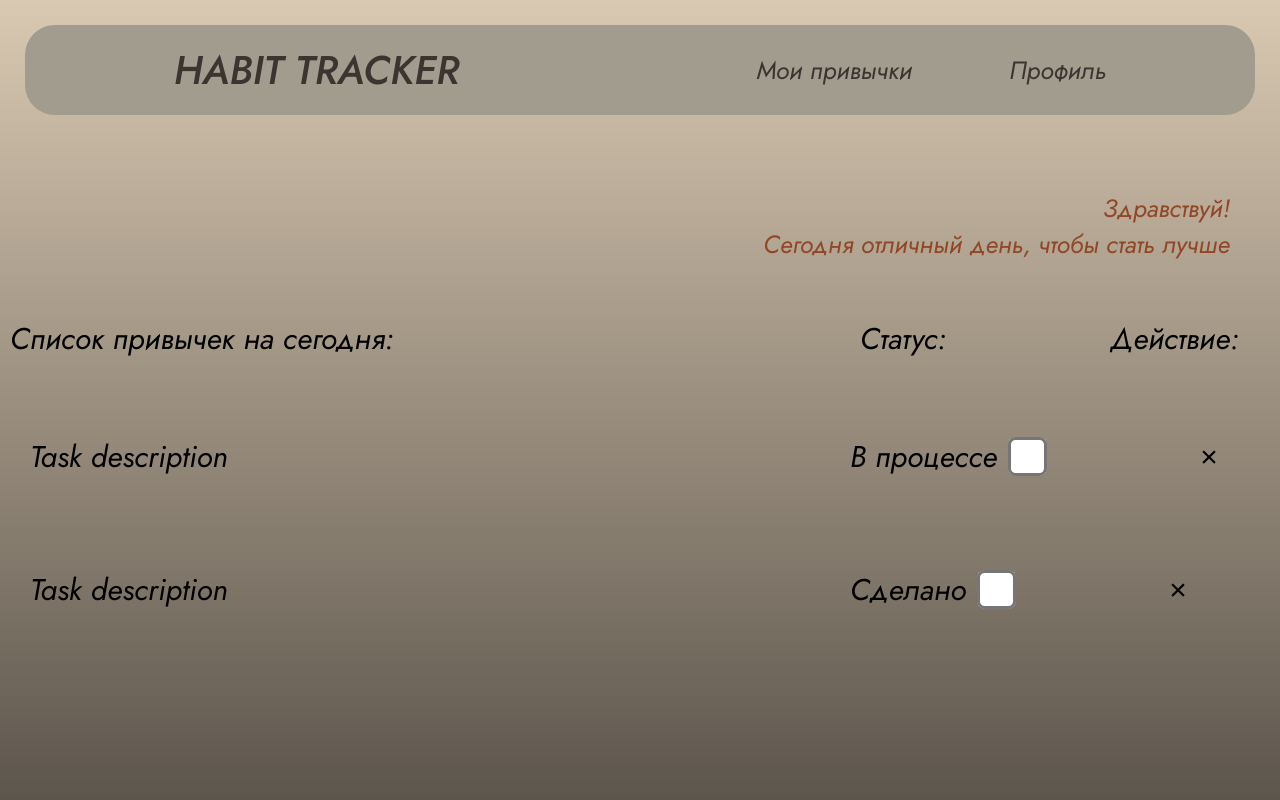
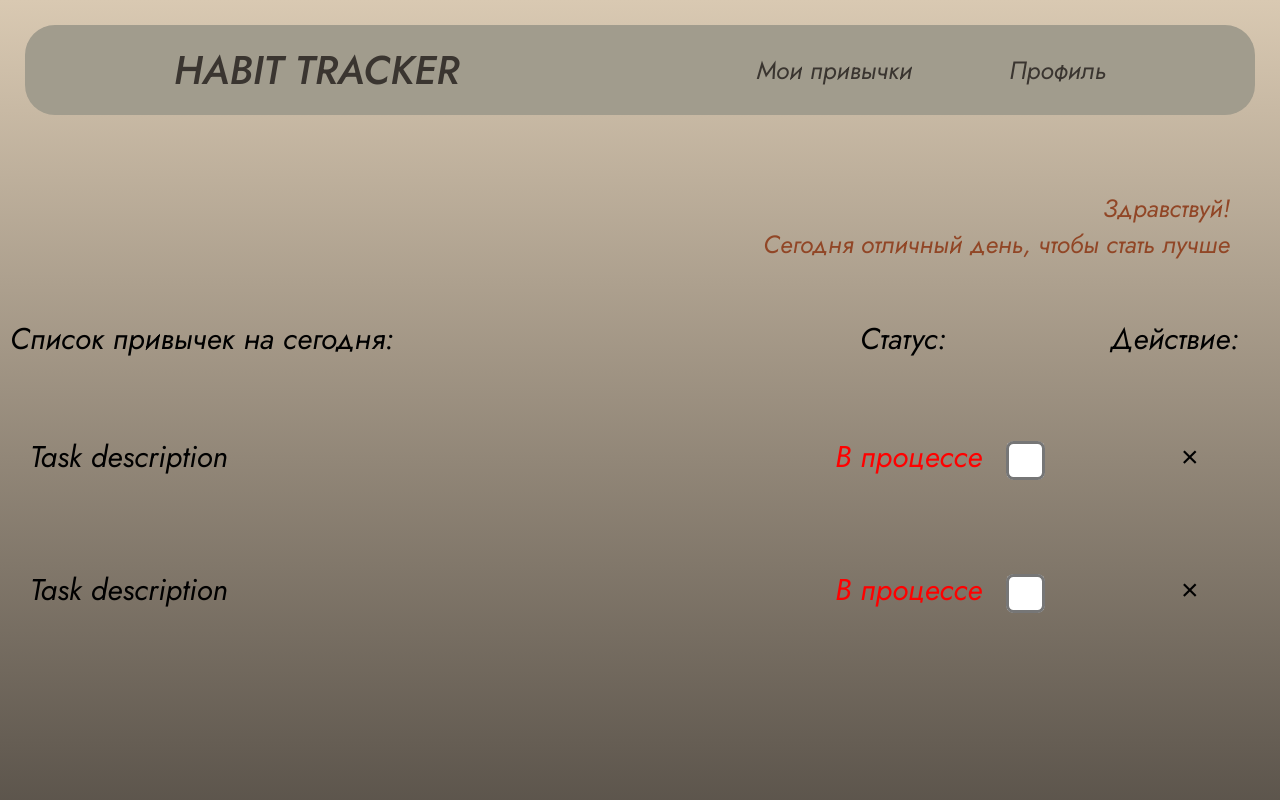
Before and after one commit to clanee/Habit-Tracker, a Next.js app: page / in a window 1280 px wide. Shown: the top 800 px of the page. Built offline with nearby package versions, Linux system fonts and the light colour scheme.

Commit message:
work on habit status: 'ready/in progress'

```diff
--- a/app/components/HabitsList/HabitsList.jsx
+++ b/app/components/HabitsList/HabitsList.jsx
@@ -1,31 +1,89 @@
+"use client";
+
 import Styles from "./HabitsList.module.css";
+import { useState } from "react";
 
 export const HabitsList = () => {
+  const [isChecked, setIsChecked] = useState({
+    box1: false,
+    box2: false,
+  });
+
+  const checkChange = (name) => (e) => {
+    setIsChecked({
+      ...isChecked,
+      [name]: e.target.checked,
+    });
+  };
   return (
     <div className={Styles["habits__list"]}>
       <div className={Styles["habit"]}>
         <div className={Styles["habit__description"]}>
           <p className={Styles["habit__p__description"]}>Task description</p>
         </div>
-        <p className={Styles["habit__status"]}>В процессе</p>
-        <input type="checkbox" className={Styles["habit__action"]}></input>
+        <div className={Styles["habit__status"]}>
+          {isChecked.box1 ? (
+            <p
+              className={Styles["habit__p__status"]}
+              style={{ color: "green" }}
+            >
+              Сделано
+            </p>
+          ) : (
+            <p className={Styles["habit__p__status"]} style={{ color: "red" }}>
+              В процессе
+            </p>
+          )}
+        </div>
+        <div className={Styles["habit__action"]}>
+          <input
+            type="checkbox"
+            className={Styles["habit__input__action"]}
+            checked={isChecked.box1}
+            onChange={checkChange("box1")}
+          ></input>
+        </div>
+        <div>
           <input
             type="button"
             value="×"
-          className={Styles["habit__delete"]}
+            className={Styles["habit__input__delete"]}
           ></input>
+        </div>
       </div>
       <div className={Styles["habit"]}>
         <div className={Styles["habit__description"]}>
           <p className={Styles["habit__p__description"]}>Task description</p>
         </div>
-        <p className={Styles["habit__status"]}>Сделано</p>
-        <input type="checkbox" className={Styles["habit__action"]}></input>
+        <div className={Styles["habit__status"]}>
+          {isChecked.box2 ? (
+            <p
+              className={Styles["habit__p__status"]}
+              style={{ color: "green" }}
+            >
+              Сделано
+            </p>
+          ) : (
+            <p className={Styles["habit__p__status"]} style={{ color: "red" }}>
+              В процессе
+            </p>
+          )}
+        </div>
+        <div className={Styles["habit__action"]}>
+          <input
+            type="checkbox"
+            className={Styles["habit__input__action"]}
+            checked={isChecked.box2}
+            onChange={checkChange("box2")}
+          ></input>
+        </div>
+        <div>
           <input
             type="button"
             value="×"
-          className={Styles["habit__delete"]}
+            className={Styles["habit__input__delete"]}
           ></input>
+        </div>
       </div>
     </div>
   );
--- a/app/components/HabitsList/HabitsList.module.css
+++ b/app/components/HabitsList/HabitsList.module.css
@@ -21,25 +21,28 @@
 }
 
 .habit__description {
-  width: 860px;
+  width: 845px;
 }
 
 .habit__p__description {
-  max-width: 600px;
+  max-width: 750px;
   margin-left: 40px;
 }
 
 .habit__status {
+  width: 160px;
   margin-right: 20px;
 }
 
 .habit__action {
-  transform: scale(3);
-  margin-right: 160px;
-  background: none;
+  width: 160px;
 }
 
-.habit__delete {
+.habit__input__action {
+  transform: scale(3);
+}
+
+.habit__input__delete {
   border: none;
   background: none;
   font-size: 30px;
```
Lines whose indentation alone changed are shown as unchanged.
